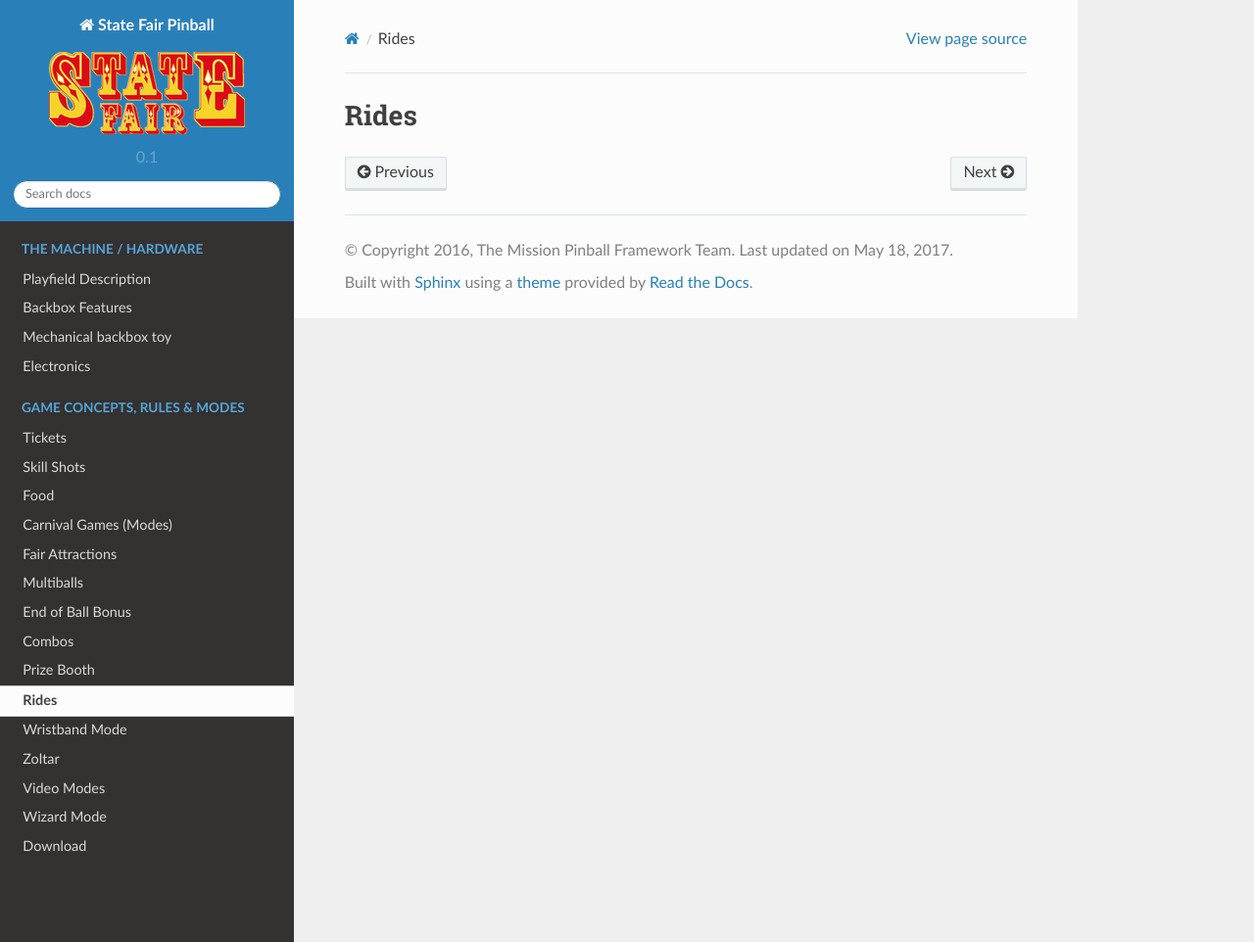
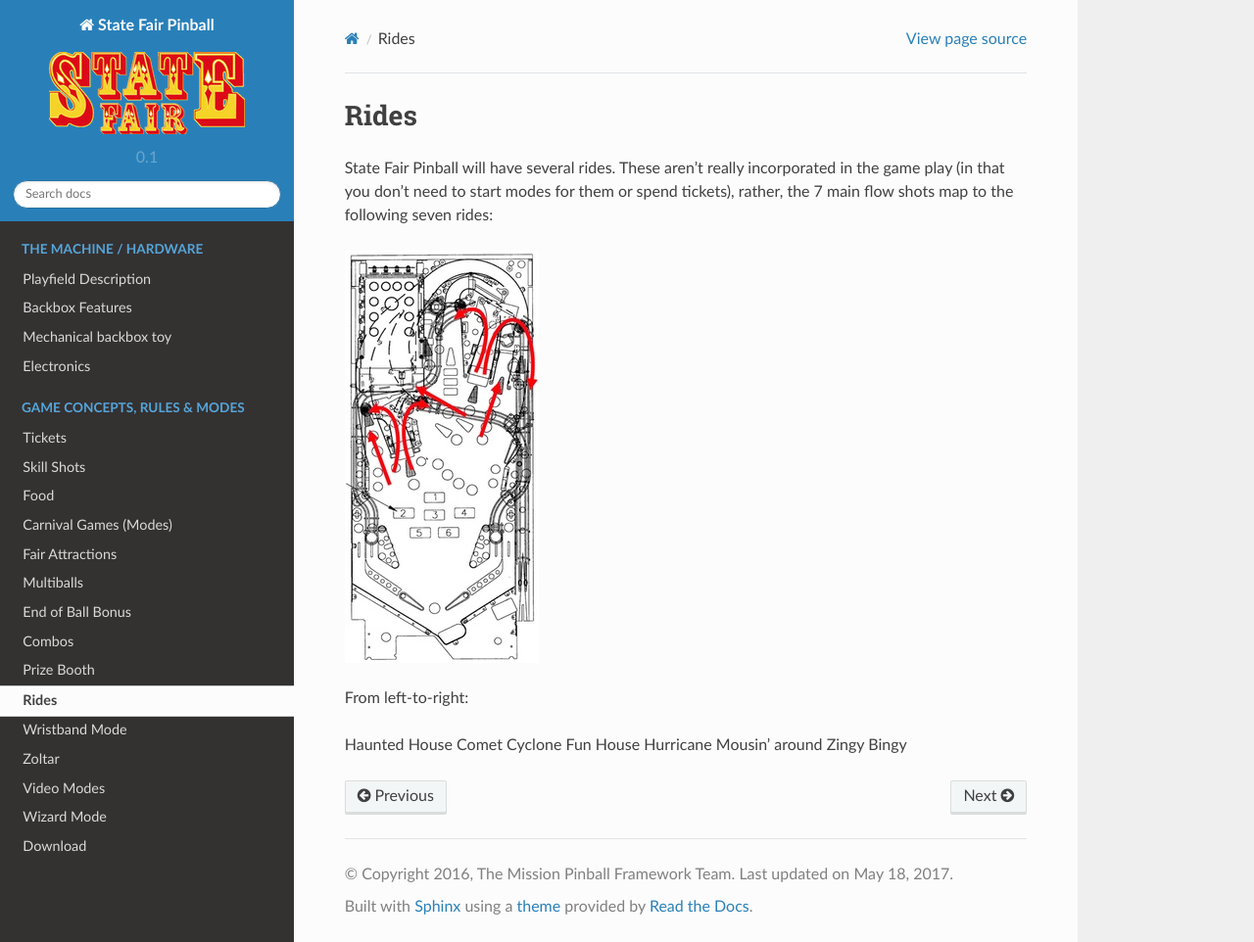
Before and after one commit to krayon/pinball-mpf-game-state_fair, a Sphinx documentation site: the page built from docs/concepts/rides.rst, in a window 1280 px wide and 962 px high. Shown: the whole window at 98% size. Built offline with Sphinx 7.4.7 and the Read the Docs theme 2.0.0, drawn with Linux system fonts in a browser that asks for light colours.

Commit message:
doc updates

```diff
--- a/docs/attractions/demolition_derby.rst
+++ b/docs/attractions/demolition_derby.rst
@@ -1,6 +1,6 @@
 Demolition Derby
 ================
 
-Smash other cars. Probably will use the kicking targets. You have to back
-into cars so you don't break your engine, so maybe you have to backhand
-those shots.
+Clearly a multiball mode. Score by hitting standups. Increase your
+multiplier by hitting ramps (to increase speed). Mode ends when only
+one ball is remaining.
--- a/docs/concepts/rides.rst
+++ b/docs/concepts/rides.rst
@@ -1,2 +1,19 @@
 Rides
 =====
+
+State Fair Pinball will have several rides. These aren't really incorporated
+in the game play (in that you don't need to start modes for them or
+spend tickets), rather, the 7 main flow shots map to the following
+seven rides:
+
+.. image:: /images/pf_rides.jpg
+
+From left-to-right:
+
+Haunted House
+Comet
+Cyclone
+Fun House
+Hurricane
+Mousin’ around
+Zingy Bingy
--- a/docs/midway_games/index.rst
+++ b/docs/midway_games/index.rst
@@ -21,4 +21,4 @@
    color_match
    quick_draw
    shooting_gallery
-   strong_man_pole
+   high_striker
```
Also changed, not shown: docs/images/pf_rides.jpg (added), docs/midway_games/high_striker.rst (renamed from docs/midway_games/strong_man_pole.rst).
